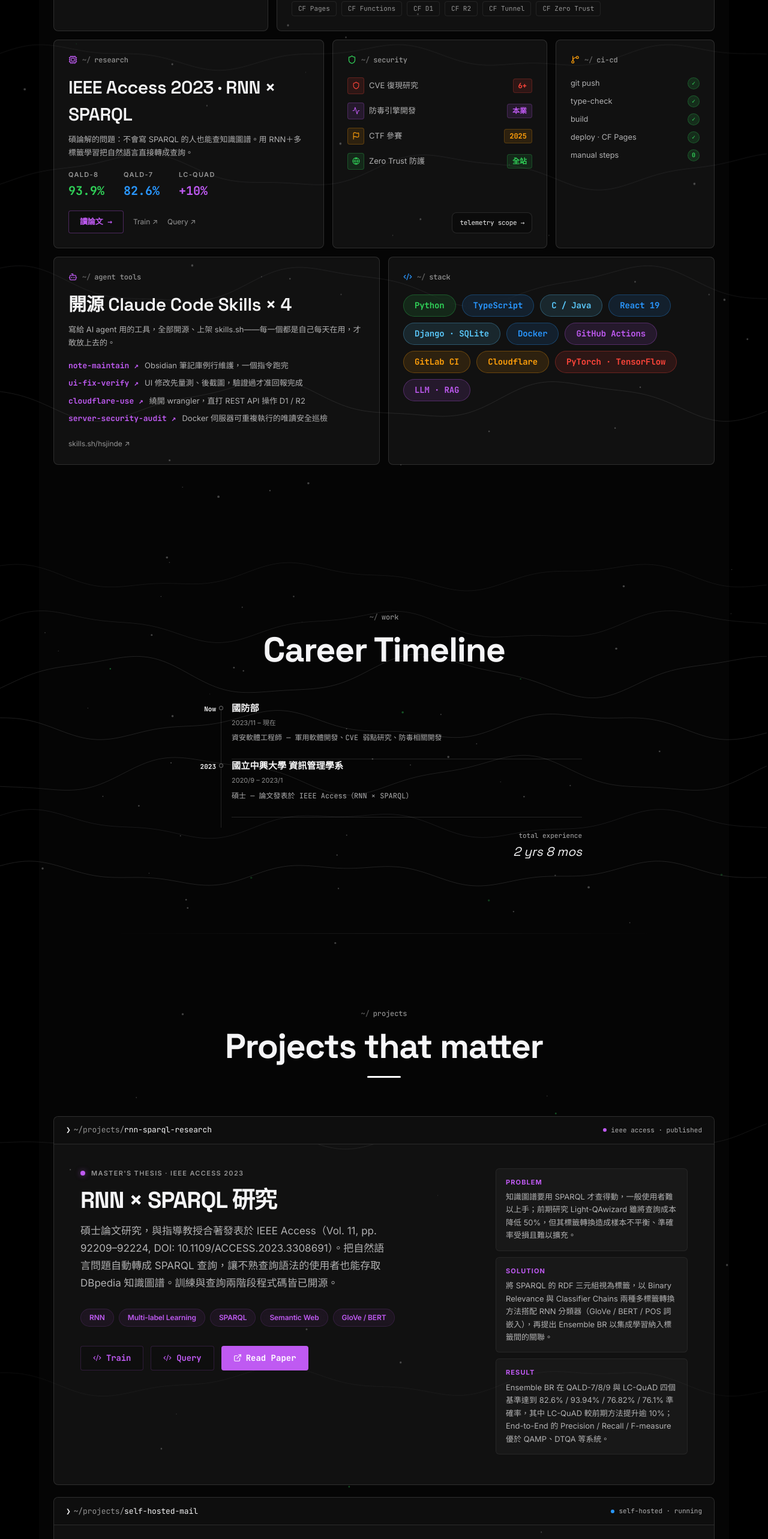
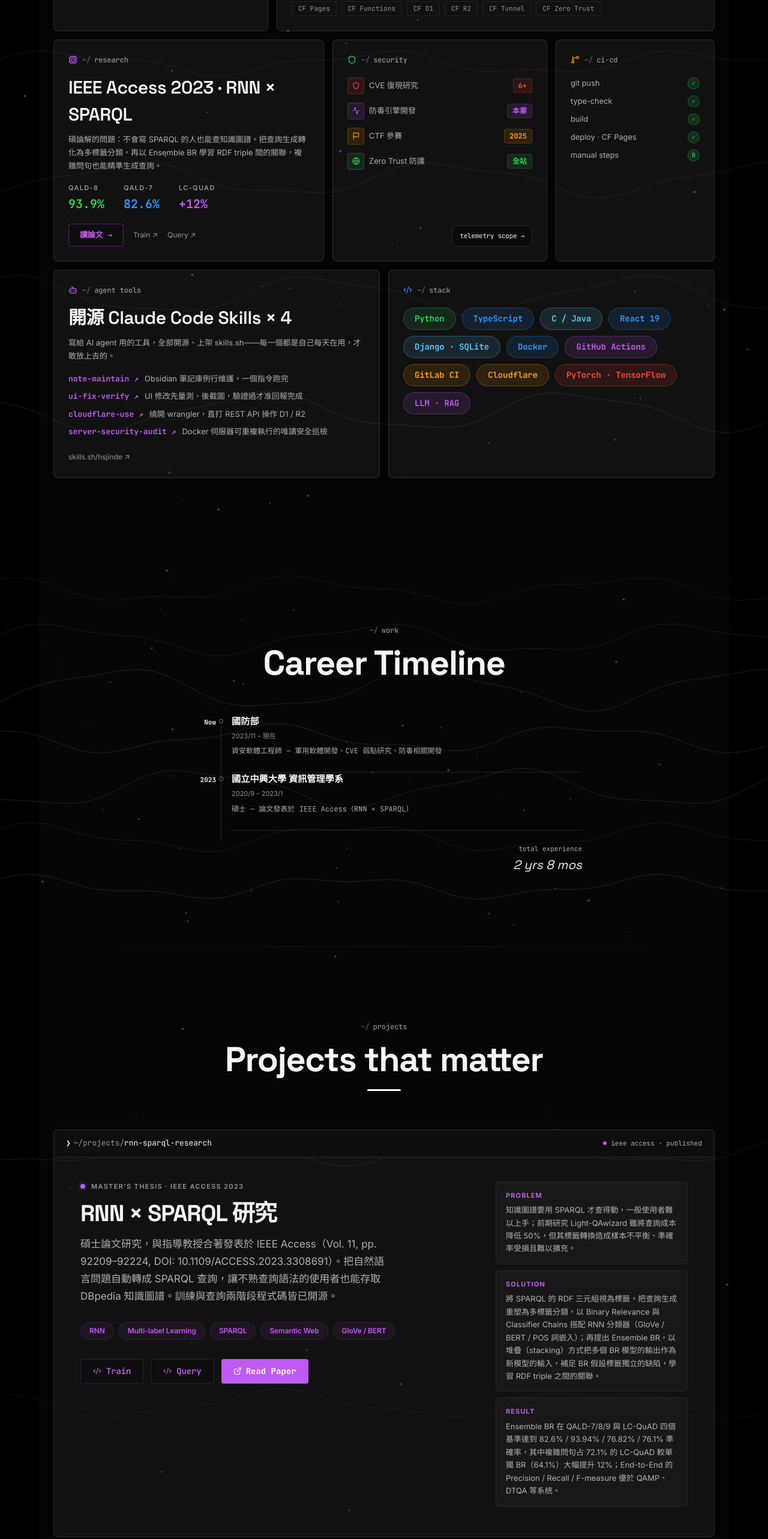
Before and after one commit to hsjinde/CORE-PULSE, a React (Vite) app: page / in a window 1280 px wide. Shown: the part 2127-4693 px from the top of the page at 60% size. Built offline with nearby package versions, Linux system fonts and the light colour scheme.

Commit message:
content: RNN×SPARQL 數據修正為論文原始值，強化多標籤分類與 Ensemble BR 敘述

```diff
--- a/src/components/Bento/BentoGrid.tsx
+++ b/src/components/Bento/BentoGrid.tsx
@@ -211,13 +211,13 @@ export default function BentoGrid() {
                 IEEE Access 2023 · RNN × SPARQL
               </p>
               <p className="text-body" style={{ fontSize: '0.8125rem', marginBottom: 18 }}>
-                碩論解的問題：不會寫 SPARQL 的人也能查知識圖譜。用 RNN＋多標籤學習把自然語言直接轉成查詢。
+                碩論解的問題：不會寫 SPARQL 的人也能查知識圖譜。把查詢生成轉化為多標籤分類，再以 Ensemble BR 學習 RDF triple 間的關聯，複雜問句也能精準生成查詢。
               </p>
               <div className="bento-metrics-row" style={{ marginBottom: 18 }}>
                 {[
                   { metric: 'QALD-8',  value: '93.9%', color: 'var(--accent-green)'  },
                   { metric: 'QALD-7',  value: '82.6%', color: 'var(--accent-blue)'   },
-                  { metric: 'LC-QuAD', value: '+10%',  color: 'var(--accent-purple)' },
+                  { metric: 'LC-QuAD', value: '+12%',  color: 'var(--accent-purple)' },
                 ].map(({ metric, value, color }) => (
                   <div key={metric}>
                     <p className="text-label" style={{ marginBottom: 4 }}>{metric}</p>
--- a/src/components/Projects/Projects.tsx
+++ b/src/components/Projects/Projects.tsx
@@ -28,8 +28,8 @@ const projects: Project[] = [
     subtitle: "Master's Thesis · IEEE Access 2023",
     description: '碩士論文研究，與指導教授合著發表於 IEEE Access（Vol. 11, pp. 92209–92224, DOI: 10.1109/ACCESS.2023.3308691）。把自然語言問題自動轉成 SPARQL 查詢，讓不熟查詢語法的使用者也能存取 DBpedia 知識圖譜。訓練與查詢兩階段程式碼皆已開源。',
     problem: '知識圖譜要用 SPARQL 才查得動，一般使用者難以上手；前期研究 Light-QAwizard 雖將查詢成本降低 50%，但其標籤轉換造成樣本不平衡、準確率受損且難以擴充。',
-    solution: '將 SPARQL 的 RDF 三元組視為標籤，以 Binary Relevance 與 Classifier Chains 兩種多標籤轉換方法搭配 RNN 分類器（GloVe / BERT / POS 詞嵌入），再提出 Ensemble BR 以集成學習納入標籤間的關聯。',
-    result: 'Ensemble BR 在 QALD-7/8/9 與 LC-QuAD 四個基準達到 82.6% / 93.94% / 76.82% / 76.1% 準確率，其中 LC-QuAD 較前期方法提升逾 10%；End-to-End 的 Precision / Recall / F-measure 優於 QAMP、DTQA 等系統。',
+    solution: '將 SPARQL 的 RDF 三元組視為標籤，把查詢生成重塑為多標籤分類，以 Binary Relevance 與 Classifier Chains 搭配 RNN 分類器（GloVe / BERT / POS 詞嵌入）；再提出 Ensemble BR，以堆疊（stacking）方式把多個 BR 模型的輸出作為新模型的輸入，補足 BR 假設標籤獨立的缺陷，學習 RDF triple 之間的關聯。',
+    result: 'Ensemble BR 在 QALD-7/8/9 與 LC-QuAD 四個基準達到 82.6% / 93.94% / 76.82% / 76.1% 準確率，其中複雜問句占 72.1% 的 LC-QuAD 較單獨 BR（64.1%）大幅提升 12%；End-to-End 的 Precision / Recall / F-measure 優於 QAMP、DTQA 等系統。',
     tags: ['RNN', 'Multi-label Learning', 'SPARQL', 'Semantic Web', 'GloVe / BERT'],
     accentColor: '#bf5af2',
     slug: 'rnn-sparql-research',
--- a/src/content/wiki/experience.md
+++ b/src/content/wiki/experience.md
@@ -13,7 +13,7 @@ sensitivity: public
 
 研究方向是自然語言處理與知識圖譜問答（KGQA）。碩士論文成果與指導教授合著，發表於 **IEEE Access**（Vol. 11, 2023, pp. 92209–92224, DOI: 10.1109/ACCESS.2023.3308691）：《Enhancing SPARQL Query Performance With Recurrent Neural Networks》。
 
-把 SPARQL 的 RDF 三元組視為標籤，用 Binary Relevance 與 Classifier Chains 兩種多標籤學習結合 RNN 分類器（GloVe / BERT / POS 詞嵌入），把自然語言問題自動轉成 SPARQL 查詢；並提出 Ensemble BR 納入標籤間關聯。Ensemble BR 在 QALD-7/8/9 與 LC-QuAD 四個基準達到 82.6% / 93.94% / 76.82% / 76.1% 的準確率，End-to-End 表現優於 QAMP、DTQA 等系統。
+把 SPARQL 的 RDF 三元組視為標籤，將查詢生成重塑為多標籤分類，用 Binary Relevance 與 Classifier Chains 結合 RNN 分類器（GloVe / BERT / POS 詞嵌入），把自然語言問題自動轉成 SPARQL 查詢；再提出 Ensemble BR，以堆疊（stacking）把多個 BR 模型的輸出作為新模型輸入，補足 BR 假設標籤獨立的缺陷、學習 RDF triple 間的關聯。Ensemble BR 在 QALD-7/8/9 與 LC-QuAD 四個基準達到 82.6% / 93.94% / 76.82% / 76.1% 的準確率，其中複雜問句占 72.1% 的 LC-QuAD 較單獨 BR（64.1%）提升 12%；End-to-End 表現優於 QAMP、DTQA 等系統。
 
 - 論文：https://ieeexplore.ieee.org/document/10230082
 - 論文全文 repo：https://github.com/hsjinde/Enhancing-SPARQL-Query-Performance-With-Recurrent-Neural-Networks
--- a/src/content/wiki/projects.md
+++ b/src/content/wiki/projects.md
@@ -17,8 +17,8 @@ sensitivity: public
 
 - 與指導教授合著，發表於 **IEEE Access**（Vol. 11, 2023, pp. 92209–92224, DOI: 10.1109/ACCESS.2023.3308691）
 - 問題：知識圖譜要用 SPARQL 才查得動，一般人不會寫；前期研究 Light-QAwizard 雖將查詢成本降低 50%，但標籤轉換造成樣本不平衡、準確率受損
-- 方法：把 SPARQL 的 RDF 三元組視為標籤，用 Binary Relevance 與 Classifier Chains 結合 RNN 分類器（GloVe / BERT / POS 詞嵌入），並提出 Ensemble BR 以集成學習納入標籤間關聯
-- 結果：Ensemble BR 在 QALD-7/8/9 與 LC-QuAD 達 82.6% / 93.94% / 76.82% / 76.1% 準確率，LC-QuAD 較前期方法提升逾 10%；End-to-End 優於 QAMP、DTQA
+- 方法：把 SPARQL 的 RDF 三元組視為標籤，將查詢生成重塑為多標籤分類，用 Binary Relevance 與 Classifier Chains 結合 RNN 分類器（GloVe / BERT / POS 詞嵌入）；再提出 Ensemble BR，以堆疊（stacking）把多個 BR 模型的輸出作為新模型輸入，補足 BR 假設標籤獨立的缺陷、學習 RDF triple 間的關聯
+- 結果：Ensemble BR 在 QALD-7/8/9 與 LC-QuAD 達 82.6% / 93.94% / 76.82% / 76.1% 準確率，其中複雜問句占 72.1% 的 LC-QuAD 較單獨 BR（64.1%）大幅提升 12%；End-to-End 優於 QAMP、DTQA
 - 論文：https://ieeexplore.ieee.org/document/10230082
 - 程式碼開源：訓練階段（Traing-phase-…）與查詢階段（Query-phase-…）兩個 repo 都在我的 GitHub 上
 
```
